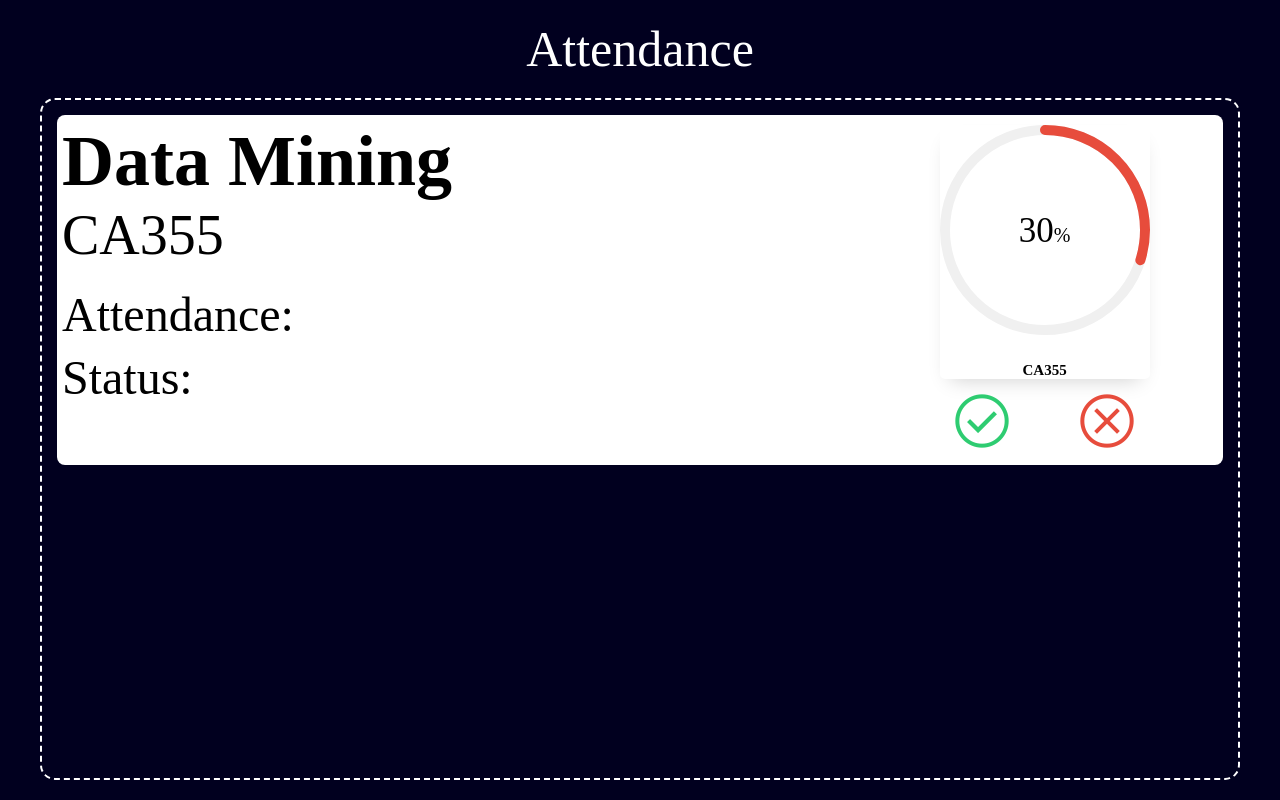
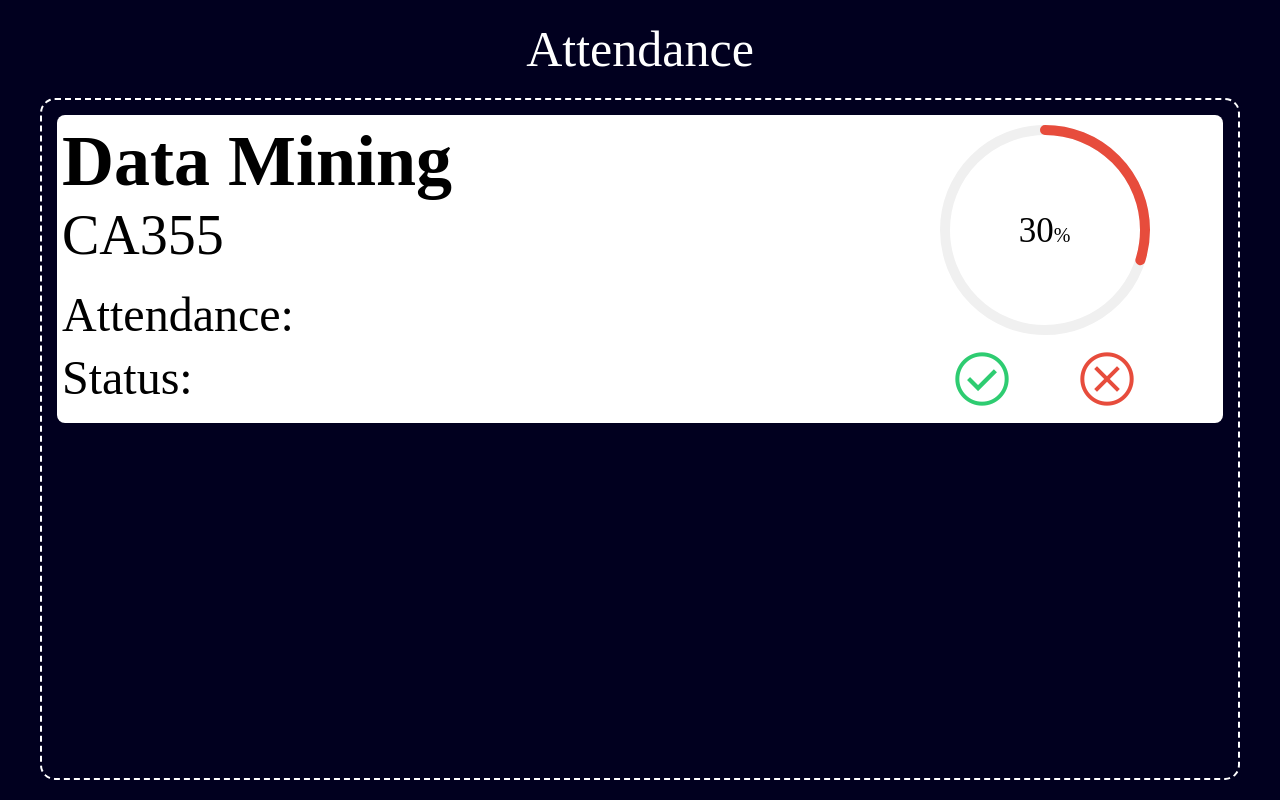
Before and after one commit to aakasharya8451/Attendance, a plain HTML site: page index.html in a window 1280 px wide. Drawn offline with nearby package versions, Linux system fonts and the light colour scheme.

Commit message:
Update progressbar to remove title and unwanted css

```diff
--- a/progressbar.css
+++ b/progressbar.css
@@ -7,12 +7,12 @@
     margin: 0 20px;
     width: max-content;
     height: max-content;
-    border-radius: 5px;
-    box-shadow: 0 10px 20px -10px rgba(0, 0, 0, 0.2);
-    animation: fadeIn 1s ease-in-out;
+    /* border-radius: 5px; */
+    /* box-shadow: 0 10px 20px -10px rgba(0, 0, 0, 0.2); */
+    /* animation: fadeIn 1s ease-in-out; */
 }
 
-@keyframes fadeIn {
+/* @keyframes fadeIn {
     from {
         opacity: 0;
         transform: translateY(-20px);
@@ -22,7 +22,7 @@
         opacity: 1;
         transform: translateY(0);
     }
-}
+} */
 
 .card .percent {
     position: relative;
@@ -77,7 +77,3 @@
 .card .number h3 span {
     font-size: 2rem;
 }
-
-.card .title h2 {
-    margin: 25px 0 0;
-}
--- a/progressbar.js
+++ b/progressbar.js
@@ -1,6 +1,5 @@
 class AttendanceProgressBarCard {
-    constructor(title, percent, parentElement) {
-        this.title = title;
+    constructor(percent, parentElement) {
         this.percent = percent;
         this.parentElement = parentElement;
         this.determineColor();
@@ -50,16 +49,7 @@ class AttendanceProgressBarCard {
         percentDiv.appendChild(svg);
         percentDiv.appendChild(numberDiv);
 
-        const titleDiv = document.createElement("div");
-        titleDiv.className = "title";
-
-        const h2 = document.createElement("h2");
-        h2.innerHTML = this.title;
-
-        titleDiv.appendChild(h2);
-
         card.appendChild(percentDiv);
-        card.appendChild(titleDiv);
 
           // Set stroke color
         if (this.strokeColor) {
@@ -71,5 +61,5 @@ class AttendanceProgressBarCard {
         }
       }
 
-const CA355Card = new AttendanceProgressBarCard("CA355", 30, "CA355");
+const CA355Card = new AttendanceProgressBarCard(30, "CA355");
 CA355Card.createCard();
```
